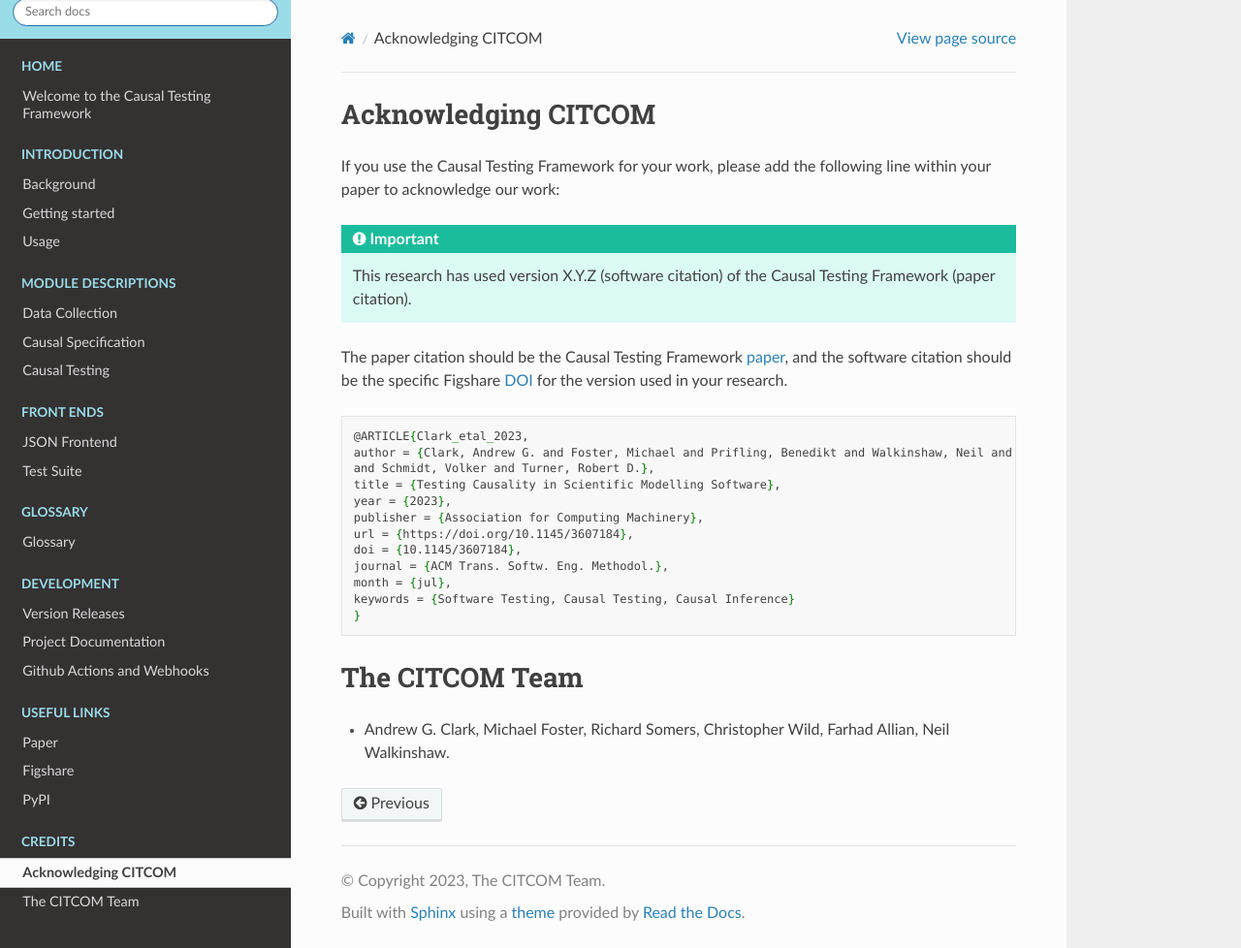
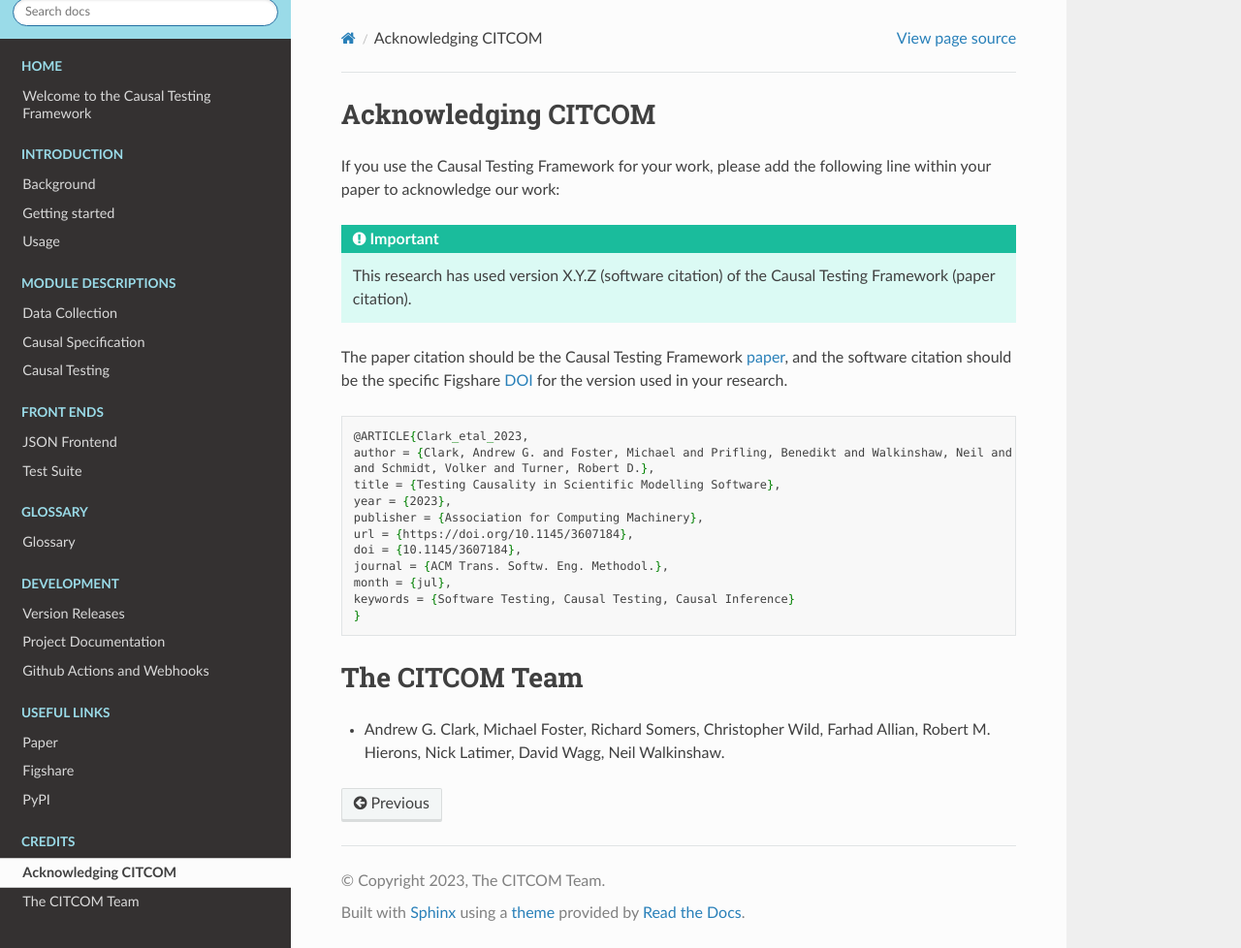
Before and after one commit to CITCOM-project/CausalTestingFramework, a Sphinx documentation site: the page built from docs/source/credits.rst, in a window 1280 px wide and 978 px high. Shown: the whole window at 97% size. Built offline with Sphinx 7.4.7 and the Read the Docs theme 2.0.0, drawn with Linux system fonts in a browser that asks for light colours; pages that are not in the unit, such as notebooks, are missing from menus.

Commit message:
Add other investigators to credits.rst

```diff
--- a/docs/source/credits.rst
+++ b/docs/source/credits.rst
@@ -33,4 +33,4 @@
 The CITCOM Team
 ***************
 
-- Andrew G. Clark, Michael Foster, Richard Somers, Christopher Wild, Farhad Allian, Neil Walkinshaw.
+- Andrew G. Clark, Michael Foster, Richard Somers, Christopher Wild, Farhad Allian, Robert M. Hierons, Nick Latimer, David Wagg, Neil Walkinshaw.
```
